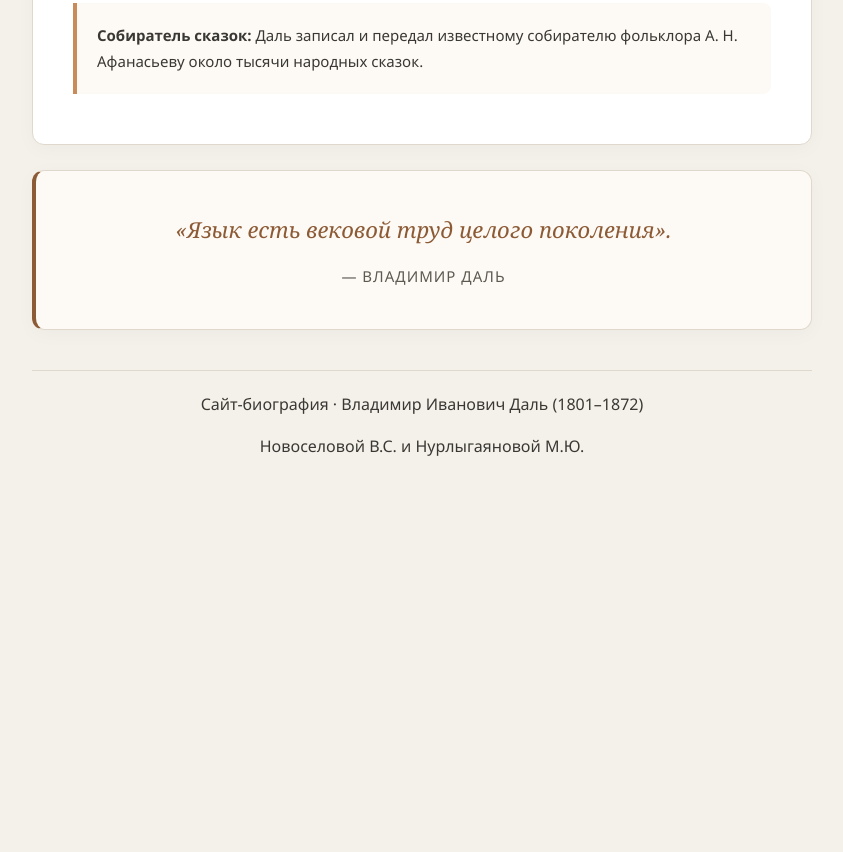
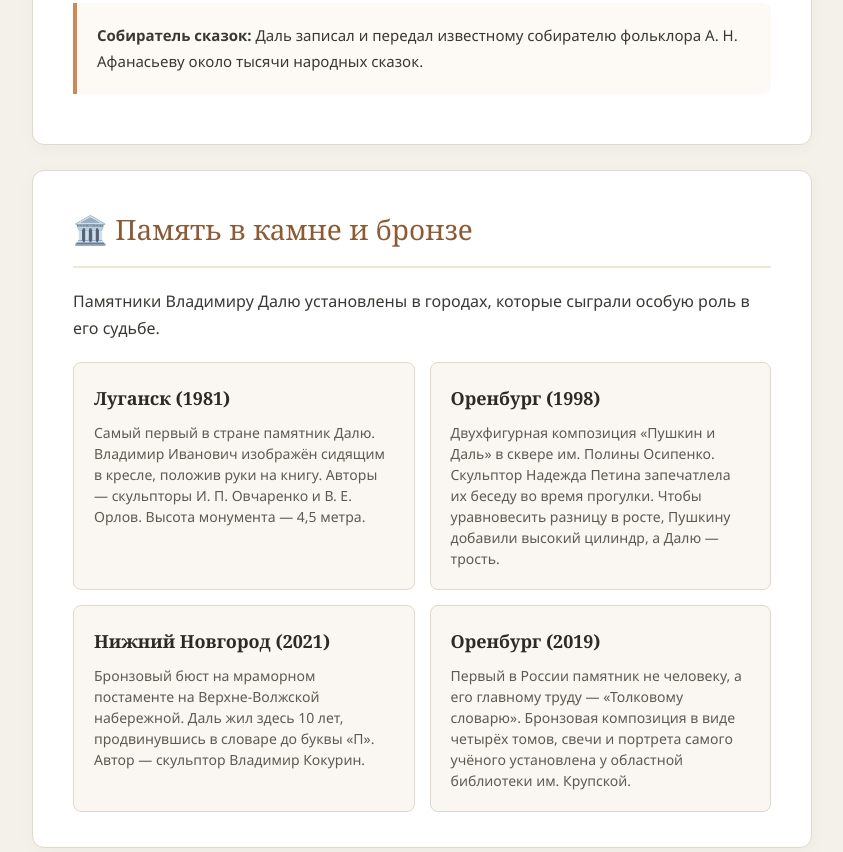
Before and after one commit to Vivene1/Dal, a plain HTML site: page index.html in a window 1280 px wide. Shown: the part 5242-6094 px from the top of the page, without its empty margins (218-1061 px from the left). Before the commit the page ends 5763 px from the top, so only its background shows below. Drawn offline with Linux system fonts and the light colour scheme.

Commit message:
Update index.html

```diff
--- a/index.html
+++ b/index.html
@@ -339,6 +339,40 @@ footer{
     </div>
   </section>
 
+    <!-- ПАМЯТНИКИ -->
+  <section>
+    <h2>🏛️ Память в камне и бронзе</h2>
+    <p style="margin-bottom: 20px;">Памятники Владимиру Далю установлены в городах, которые сыграли особую роль в его судьбе.</p>
+
+    <div class="works-grid">
+
+      <!-- Луганск -->
+      <div class="work-card">
+        <h3>Луганск (1981)</h3>
+        <p>Самый первый в стране памятник Далю. Владимир Иванович изображён сидящим в кресле, положив руки на книгу. Авторы — скульпторы И. П. Овчаренко и В. Е. Орлов. Высота монумента — 4,5 метра.</p>
+      </div>
+
+      <!-- Оренбург (Пушкин и Даль) -->
+      <div class="work-card">
+        <h3>Оренбург (1998)</h3>
+        <p>Двухфигурная композиция «Пушкин и Даль» в сквере им. Полины Осипенко. Скульптор Надежда Петина запечатлела их беседу во время прогулки. Чтобы уравновесить разницу в росте, Пушкину добавили высокий цилиндр, а Далю — трость.</p>
+      </div>
+
+      <!-- Нижний Новгород (2021) -->
+      <div class="work-card">
+        <h3>Нижний Новгород (2021)</h3>
+        <p>Бронзовый бюст на мраморном постаменте на Верхне-Волжской набережной. Даль жил здесь 10 лет, продвинувшись в словаре до буквы «П». Автор — скульптор Владимир Кокурин.</p>
+      </div>
+
+      <!-- Памятник словарю -->
+      <div class="work-card">
+        <h3>Оренбург (2019)</h3>
+        <p>Первый в России памятник не человеку, а его главному труду — «Толковому словарю». Бронзовая композиция в виде четырёх томов, свечи и портрета самого учёного установлена у областной библиотеки им. Крупской.</p>
+      </div>
+
+    </div>
+  </section>
+
     <!-- ЦИТАТА -->
   <section style="background: #fdfaf5; border-left: 4px solid var(--accent); text-align: center; padding: 40px 20px;">
     <p style="font-family: var(--serif); font-size: 22px; font-style: italic; color: var(--accent); margin-bottom: 15px;">
```
